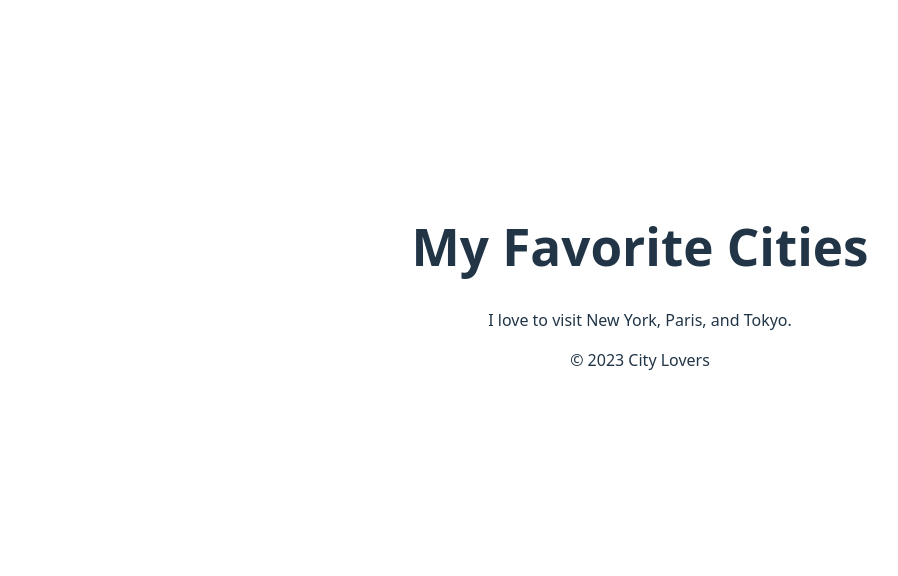
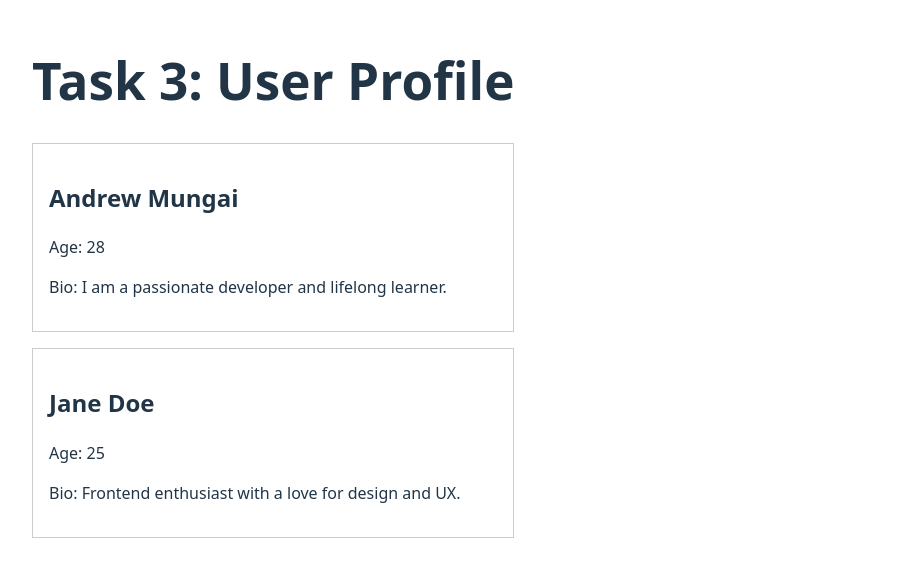
Before and after one commit to MuthumbiMungai/alx-fe-reactjs, a React (Vite) app in the folder alx-react-app/: page / in a window 1280 px wide. Shown: the part 114-690 px from the top of the page, without its empty margins (0-898 px from the left). Built offline with nearby package versions, Linux system fonts and the light colour scheme.

Commit message:
feat(task-3): add UserProfile component with props and render in App.jsx

```diff
--- a/alx-react-app/src/App.jsx
+++ b/alx-react-app/src/App.jsx
@@ -1,15 +1,21 @@
-import "./App.css";
-import Header from "./components/Header";
-import MainContent from "./components/MainContent";
-import Footer from "./components/Footer";
+import React from 'react';
+import UserProfile from './components/UserProfile';
 
 function App() {
   return (
-    <>
-      <Header />
-      <MainContent />
-      <Footer />
-    </>
+    <div style={{ padding: '2rem' }}>
+      <h1>Task 3: User Profile</h1>
+      <UserProfile
+        name="Andrew Mungai"
+        age={28}
+        bio="I am a passionate developer and lifelong learner."
+      />
+      <UserProfile
+        name="Jane Doe"
+        age={25}
+        bio="Frontend enthusiast with a love for design and UX."
+      />
+    </div>
   );
 }
 
--- a/alx-react-app/src/components/UserProfile.jsx
+++ b/alx-react-app/src/components/UserProfile.jsx
@@ -1,10 +1,11 @@
-// src/components/UserProfile.jsx
-const UserProfile = (props) => {
+import React from 'react';
+
+const UserProfile = ({ name, age, bio }) => {
   return (
-    <div className="user-profile" style={{ border: "1px solid #ccc", padding: "1rem", borderRadius: "8px", margin: "1rem 0" }}>
-      <h2>{props.name}</h2>
-      <p>Age: {props.age}</p>
-      <p>{props.bio}</p>
+    <div style={{ border: '1px solid #ccc', padding: '1rem', margin: '1rem 0' }}>
+      <h2>{name}</h2>
+      <p>Age: {age}</p>
+      <p>Bio: {bio}</p>
     </div>
   );
 };
```
